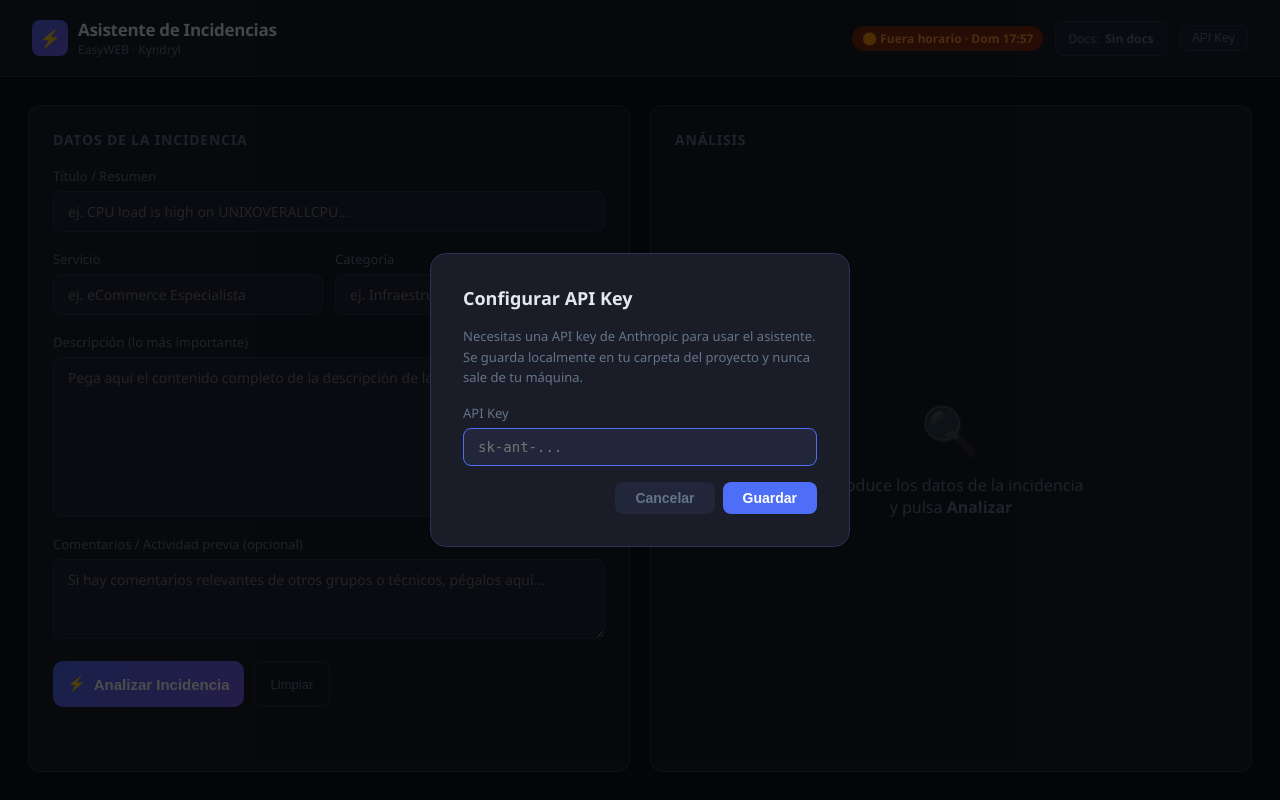
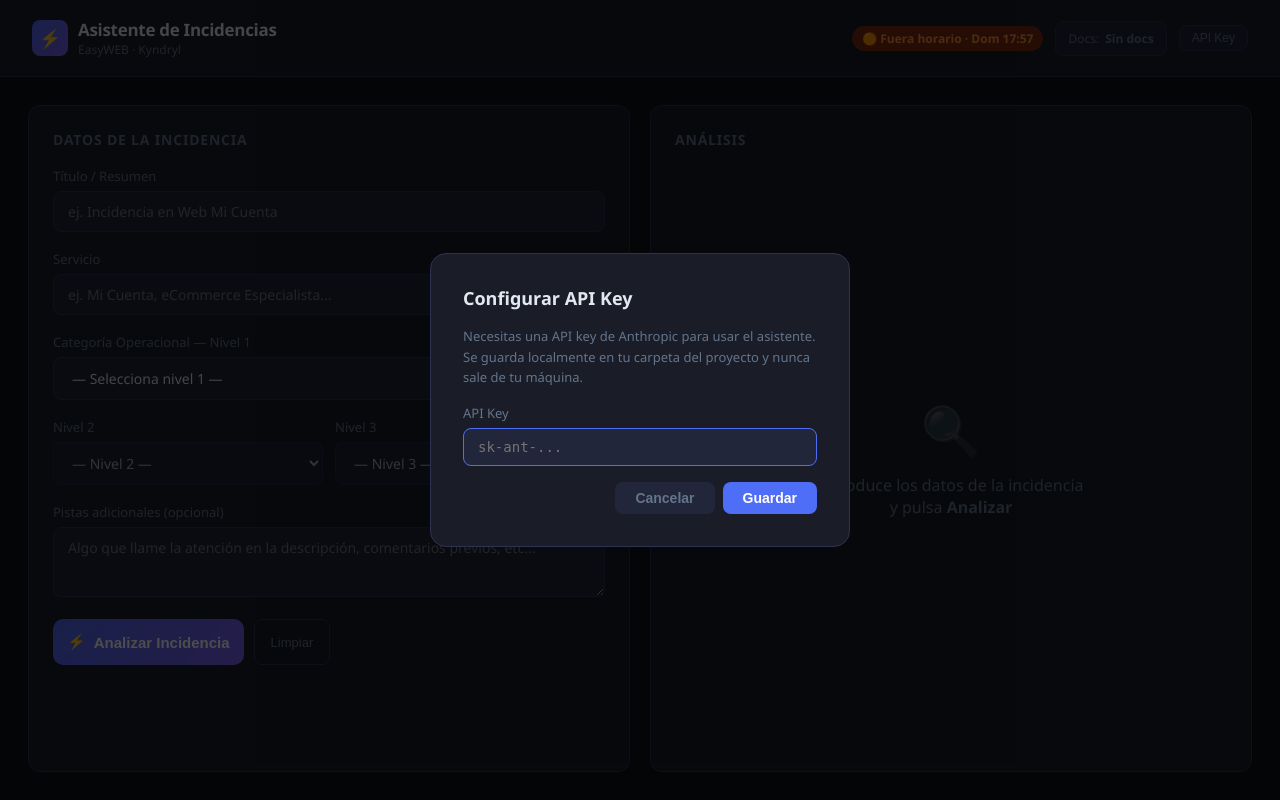
Before and after one commit to javi9elgarde/inci-assistant, a Flask app: page / in a window 1280 px wide. Run offline with Flask 3, Linux system fonts and the light colour scheme; data that the repository does not hold is empty.

Commit message:
Nuevo formulario con desplegables de categoría operacional desde Excel

```diff
--- a/app.py
+++ b/app.py
@@ -6,6 +6,11 @@ from flask import Flask, render_template, request, jsonify
 from groq import Groq
 import docx
 import PyPDF2
+try:
+    import openpyxl
+    HAS_OPENPYXL = True
+except ImportError:
+    HAS_OPENPYXL = False
 
 app = Flask(__name__)
 
@@ -66,6 +71,33 @@ def read_txt(path):
         return ""
 
 
+def build_category_tree():
+    """Construye el árbol N1>N2>N3 desde el Excel."""
+    xlsx = os.path.join(os.path.dirname(__file__), "docs", "CategorizacionesIncidenciaseCommerceOK.xlsx")
+    if not HAS_OPENPYXL or not os.path.exists(xlsx):
+        return {}
+    try:
+        wb = openpyxl.load_workbook(xlsx, read_only=True, data_only=True)
+        ws = wb['CategorizacioneseCommerce']
+        tree = {}
+        for row in ws.iter_rows(min_row=6, max_row=831, min_col=2, max_col=5, values_only=True):
+            b, c, d, e = row
+            if not b:
+                continue
+            n1 = str(b).strip()
+            n2 = str(c).strip() if c else ''
+            n3 = str(d).strip() if d else ''
+            if n1 not in tree:
+                tree[n1] = {}
+            if n2 and n2 not in tree[n1]:
+                tree[n1][n2] = []
+            if n2 and n3 and n3 not in tree[n1][n2]:
+                tree[n1][n2].append(n3)
+        return tree
+    except Exception:
+        return {}
+
+
 def load_routing_matrix():
     """Carga la matriz de routing del Excel convertida a texto."""
     path = os.path.join(os.path.dirname(__file__), "knowledge.txt")
@@ -114,6 +146,12 @@ def save_key():
     return jsonify({"ok": True})
 
 
+@app.route("/api/categories", methods=["GET"])
+def categories():
+    tree = build_category_tree()
+    return jsonify(tree)
+
+
 @app.route("/api/docs-status", methods=["GET"])
 def docs_status():
     docs = []
@@ -131,13 +169,16 @@ def analyze():
 
     data = request.json
     titulo = data.get("titulo", "").strip()
-    descripcion = data.get("descripcion", "").strip()
     servicio = data.get("servicio", "").strip()
-    categoria = data.get("categoria", "").strip()
-    comentarios = data.get("comentarios", "").strip()
+    cat_n1 = data.get("cat_n1", "").strip()
+    cat_n2 = data.get("cat_n2", "").strip()
+    cat_n3 = data.get("cat_n3", "").strip()
+    pistas = data.get("pistas", "").strip()
 
-    if not titulo and not descripcion:
-        return jsonify({"error": "Introduce al menos título o descripción"}), 400
+    cat_operacional = " > ".join(filter(None, [cat_n1, cat_n2, cat_n3]))
+
+    if not titulo and not cat_operacional:
+        return jsonify({"error": "Introduce al menos el título o la categoría operacional"}), 400
 
     fuera_horario = not is_office_hours()
     now = datetime.now()
@@ -156,11 +197,9 @@ def analyze():
         docs_context = "\n\n[Sin matriz de routing cargada. Usa conocimiento general.]"
 
     incidencia_text = f"""TÍTULO: {titulo}
-SERVICIO/CATEGORÍA: {servicio} / {categoria}
-DESCRIPCIÓN:
-{descripcion}
-COMENTARIOS PREVIOS:
-{comentarios if comentarios else 'Ninguno'}"""
+SERVICIO: {servicio}
+CATEGORÍA OPERACIONAL: {cat_operacional}
+PISTAS ADICIONALES: {pistas if pistas else 'Ninguna'}"""
 
     horario_text = (
         f"HORARIO: Fuera de horario de oficina ({dia_semana} {hora_actual}). "
--- a/requirements.txt
+++ b/requirements.txt
@@ -3,3 +3,4 @@ groq==0.28.0
 python-docx==1.1.2
 PyPDF2==3.0.1
 gunicorn==23.0.0
+openpyxl==3.1.5
--- a/templates/index.html
+++ b/templates/index.html
@@ -265,28 +265,39 @@
 
     <div class="field">
       <label>Título / Resumen</label>
-      <input type="text" id="titulo" placeholder="ej. CPU load is high on UNIXOVERALLCPU...">
+      <input type="text" id="titulo" placeholder="ej. Incidencia en Web Mi Cuenta">
+    </div>
+
+    <div class="field">
+      <label>Servicio</label>
+      <input type="text" id="servicio" placeholder="ej. Mi Cuenta, eCommerce Especialista...">
+    </div>
+
+    <div class="field">
+      <label>Categoría Operacional — Nivel 1</label>
+      <select id="cat_n1" onchange="onN1Change()">
+        <option value="">— Selecciona nivel 1 —</option>
+      </select>
     </div>
 
     <div class="row">
       <div class="field">
-        <label>Servicio</label>
-        <input type="text" id="servicio" placeholder="ej. eCommerce Especialista">
+        <label>Nivel 2</label>
+        <select id="cat_n2" onchange="onN2Change()" disabled>
+          <option value="">— Nivel 2 —</option>
+        </select>
       </div>
       <div class="field">
-        <label>Categoría</label>
-        <input type="text" id="categoria" placeholder="ej. Infraestructura / LINUX">
+        <label>Nivel 3</label>
+        <select id="cat_n3" disabled>
+          <option value="">— Nivel 3 —</option>
+        </select>
       </div>
     </div>
 
     <div class="field">
-      <label>Descripción (lo más importante)</label>
-      <textarea id="descripcion" placeholder="Pega aquí el contenido completo de la descripción de la incidencia..."></textarea>
-    </div>
-
-    <div class="field">
-      <label>Comentarios / Actividad previa <span style="color:var(--muted)">(opcional)</span></label>
-      <textarea id="comentarios" placeholder="Si hay comentarios relevantes de otros grupos o técnicos, pégalos aquí..."></textarea>
+      <label>Pistas adicionales <span style="color:var(--muted)">(opcional)</span></label>
+      <textarea id="pistas" style="min-height:70px" placeholder="Algo que llame la atención en la descripción, comentarios previos, etc..."></textarea>
     </div>
 
     <div style="display:flex; gap:10px; margin-top:4px;">
@@ -334,6 +345,50 @@
 
 <script>
 const WORK_START = 8, WORK_END = 18;
+let categoryTree = {};
+
+async function loadCategories() {
+  try {
+    const r = await fetch('/api/categories');
+    categoryTree = await r.json();
+    const sel = document.getElementById('cat_n1');
+    Object.keys(categoryTree).sort().forEach(n1 => {
+      const opt = document.createElement('option');
+      opt.value = n1; opt.textContent = n1;
+      sel.appendChild(opt);
+    });
+  } catch(e) {}
+}
+
+function onN1Change() {
+  const n1 = document.getElementById('cat_n1').value;
+  const sel2 = document.getElementById('cat_n2');
+  const sel3 = document.getElementById('cat_n3');
+  sel2.innerHTML = '<option value="">— Nivel 2 —</option>';
+  sel3.innerHTML = '<option value="">— Nivel 3 —</option>';
+  sel2.disabled = !n1;
+  sel3.disabled = true;
+  if (!n1) return;
+  Object.keys(categoryTree[n1] || {}).sort().forEach(n2 => {
+    const opt = document.createElement('option');
+    opt.value = n2; opt.textContent = n2;
+    sel2.appendChild(opt);
+  });
+}
+
+function onN2Change() {
+  const n1 = document.getElementById('cat_n1').value;
+  const n2 = document.getElementById('cat_n2').value;
+  const sel3 = document.getElementById('cat_n3');
+  sel3.innerHTML = '<option value="">— Nivel 3 —</option>';
+  sel3.disabled = !n2;
+  if (!n1 || !n2) return;
+  (categoryTree[n1]?.[n2] || []).forEach(n3 => {
+    const opt = document.createElement('option');
+    opt.value = n3; opt.textContent = n3;
+    sel3.appendChild(opt);
+  });
+}
 
 function updateHorario() {
   const now = new Date();
@@ -388,9 +443,11 @@ async function saveKey() {
 }
 
 function clearForm() {
-  ['titulo','servicio','categoria','descripcion','comentarios'].forEach(id => {
+  ['titulo','servicio','pistas'].forEach(id => {
     document.getElementById(id).value = '';
   });
+  document.getElementById('cat_n1').value = '';
+  onN1Change();
   showEmpty();
 }
 
@@ -485,9 +542,9 @@ function showResult(data) {
 
 async function analyze() {
   const titulo = document.getElementById('titulo').value;
-  const descripcion = document.getElementById('descripcion').value;
-  if (!titulo && !descripcion) {
-    alert('Introduce al menos el título o la descripción');
+  const n1 = document.getElementById('cat_n1').value;
+  if (!titulo && !n1) {
+    alert('Introduce al menos el título o la categoría operacional');
     return;
   }
   const btn = document.getElementById('analyze-btn');
@@ -501,10 +558,11 @@ async function analyze() {
       headers: {'Content-Type':'application/json'},
       body: JSON.stringify({
         titulo,
-        descripcion,
         servicio: document.getElementById('servicio').value,
-        categoria: document.getElementById('categoria').value,
-        comentarios: document.getElementById('comentarios').value,
+        cat_n1: document.getElementById('cat_n1').value,
+        cat_n2: document.getElementById('cat_n2').value,
+        cat_n3: document.getElementById('cat_n3').value,
+        pistas: document.getElementById('pistas').value,
       })
     });
     const data = await r.json();
@@ -526,6 +584,7 @@ updateHorario();
 setInterval(updateHorario, 30000);
 loadDocsStatus();
 checkKey();
+loadCategories();
 </script>
 </body>
 </html>
```
Also changed, not shown: 2 other files.
